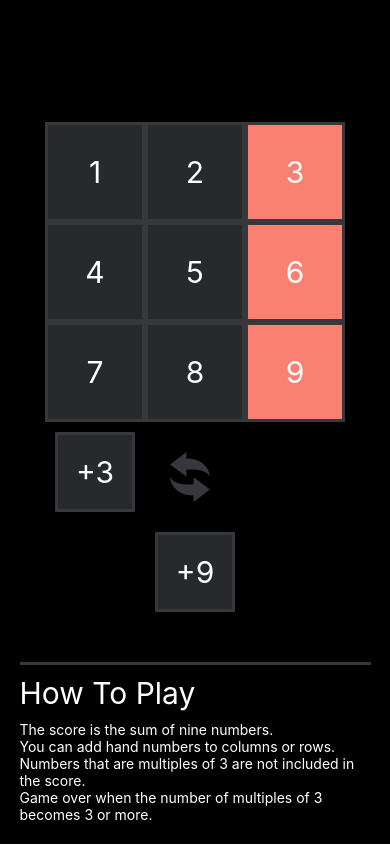
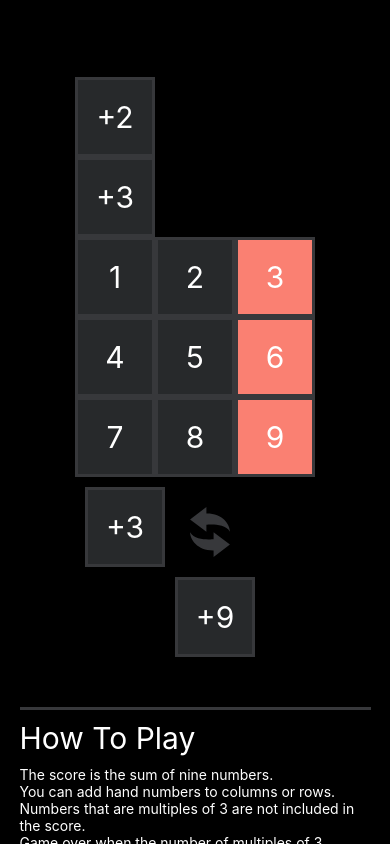
Before and after one commit to calm1205/triple-three-native, a React Native app: screen / in a window 390 px wide. Before the commit the page ends 844 px from the top, so only its background shows below. Built offline with nearby package versions, Linux system fonts and the light colour scheme.

Commit message:
define default size.

```diff
--- a/src/components/atoms/Adder.tsx
+++ b/src/components/atoms/Adder.tsx
@@ -1,6 +1,6 @@
 import React from "react";
 import { StyleSheet, Text, TouchableOpacity } from "react-native";
-import { COLOR } from "../../utils/style";
+import { COLOR, SIZE } from "../../utils/style";
 
 type BaseAdderProps = {
   index: number;
@@ -22,8 +22,8 @@ export const Adder: React.FC<BaseAdderProps> = ({ index, value, onPress }) => {
 
 const styles = StyleSheet.create({
   container: {
-    width: 100,
-    height: 100,
+    width: SIZE.spacing * 8,
+    height: SIZE.spacing * 8,
     backgroundColor: COLOR.BACKGROUND,
     borderWidth: 3,
     borderColor: COLOR.BORDER,
--- a/src/components/atoms/Hand.tsx
+++ b/src/components/atoms/Hand.tsx
@@ -1,6 +1,6 @@
 import React from "react";
 import { StyleSheet, Text, View } from "react-native";
-import { COLOR } from "../../utils/style";
+import { COLOR, SIZE } from "../../utils/style";
 
 type BaseHandProps = {
   value: number;
@@ -16,8 +16,8 @@ export const Hand: React.FC<BaseHandProps> = ({ value }) => {
 
 const styles = StyleSheet.create({
   container: {
-    width: 80,
-    height: 80,
+    width: SIZE.spacing * 8,
+    height: SIZE.spacing * 8,
     backgroundColor: COLOR.BACKGROUND,
     borderWidth: 3,
     borderColor: COLOR.BORDER,
--- a/src/components/atoms/Square.tsx
+++ b/src/components/atoms/Square.tsx
@@ -1,6 +1,6 @@
 import React from "react";
 import { StyleSheet, Text, View } from "react-native";
-import { COLOR } from "../../utils/style";
+import { COLOR, SIZE } from "../../utils/style";
 
 type BaseSquareProps = {
   value: number;
@@ -16,8 +16,8 @@ export const Square: React.FC<BaseSquareProps> = ({ value }) => {
 
 const styles = StyleSheet.create({
   container: {
-    width: 100,
-    height: 100,
+    width: SIZE.spacing * 8,
+    height: SIZE.spacing * 8,
     backgroundColor: COLOR.BACKGROUND,
     borderWidth: 3,
     borderColor: COLOR.BORDER,
--- a/src/components/molecules/Hands.tsx
+++ b/src/components/molecules/Hands.tsx
@@ -1,7 +1,7 @@
 import React from "react";
 import { StyleSheet, View, TouchableOpacity } from "react-native";
 import { Hand, ChangeIcon } from "../atoms";
-import { COLOR } from "../../utils/style";
+import { COLOR, SIZE } from "../../utils/style";
 
 type BaseHandsProps = {
   values: [number, number];
@@ -26,8 +26,8 @@ export const Hands: React.FC<BaseHandsProps> = ({ values, onPress }) => {
 
 const styles = StyleSheet.create({
   container: {
-    width: 200,
-    height: 200,
+    width: SIZE.spacing * 19,
+    height: SIZE.spacing * 19,
     alignItems: "center",
     justifyContent: "center",
     position: "relative",
--- a/src/components/molecules/NineSquares.tsx
+++ b/src/components/molecules/NineSquares.tsx
@@ -1,7 +1,7 @@
 import React from "react";
 import { StyleSheet, View } from "react-native";
 import { Square } from "../atoms";
-import { COLOR } from "../../utils/style";
+import { COLOR, SIZE } from "../../utils/style";
 
 type BaseNineSquaresProps = {
   values: number[][];
@@ -25,8 +25,8 @@ export const NineSquares: React.FC<BaseNineSquaresProps> = ({ values }) => {
 
 const styles = StyleSheet.create({
   container: {
-    width: 300,
-    height: 300,
+    width: SIZE.spacing * 24,
+    height: SIZE.spacing * 24,
     backgroundColor: COLOR.BACKGROUND,
     borderWidth: 5,
     borderColor: COLOR.BORDER,
--- a/src/components/organisms/TripleThree.tsx
+++ b/src/components/organisms/TripleThree.tsx
@@ -27,6 +27,8 @@ export const TripleThree: React.FC<BaseTripleThreeProps> = ({
 
   return (
     <View style={styles.container}>
+      <View>{column_adders}</View>
+      <View>{row_adders}</View>
       <View>
         <NineSquares values={squares} />
       </View>
--- a/src/utils/style.ts
+++ b/src/utils/style.ts
@@ -5,3 +5,7 @@ export const COLOR = {
   TEXT: "white",
   ERROR: "#FA8072",
 } as const;
+
+export const SIZE = {
+  spacing: 10,
+} as const;
```
